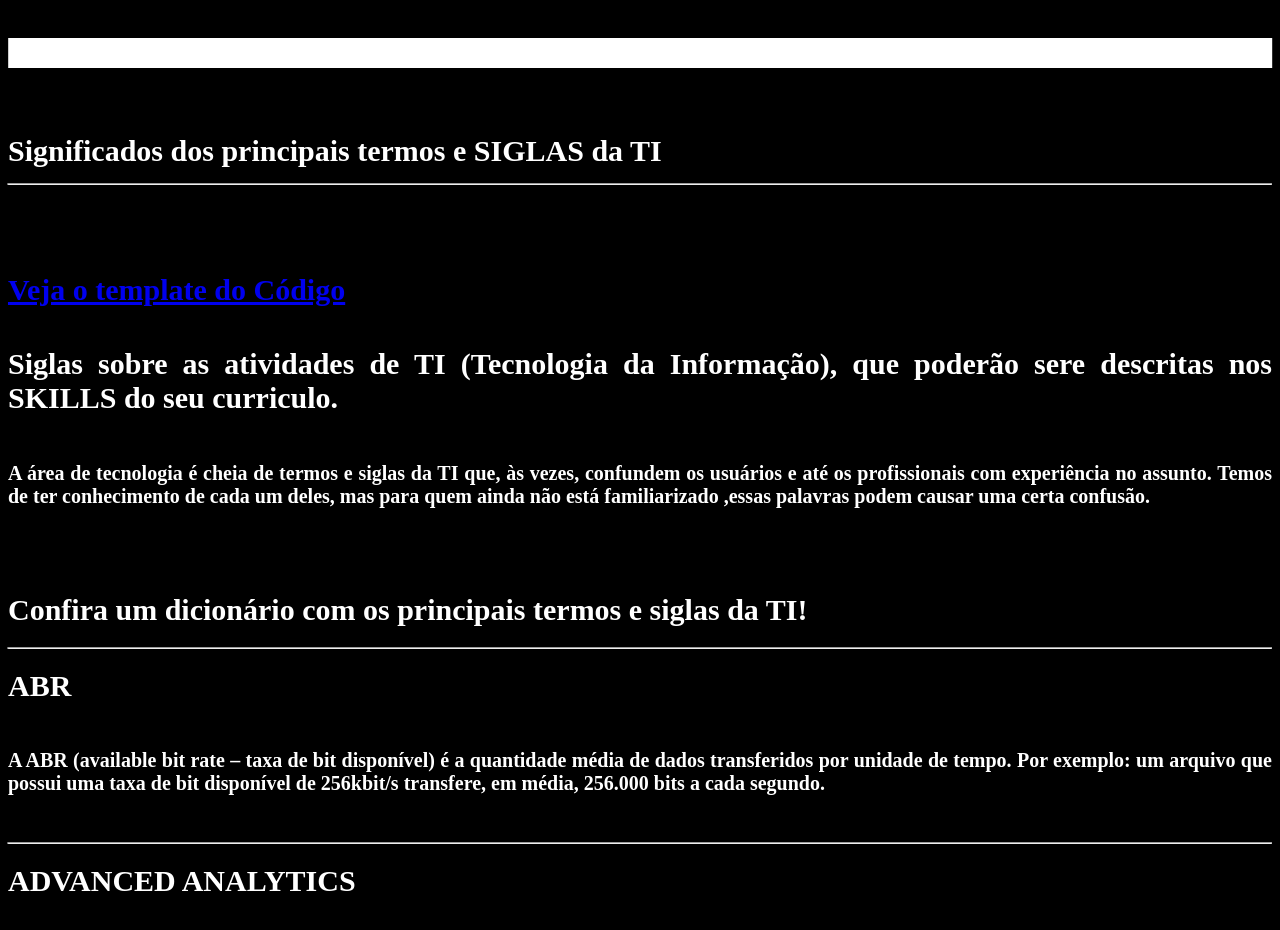
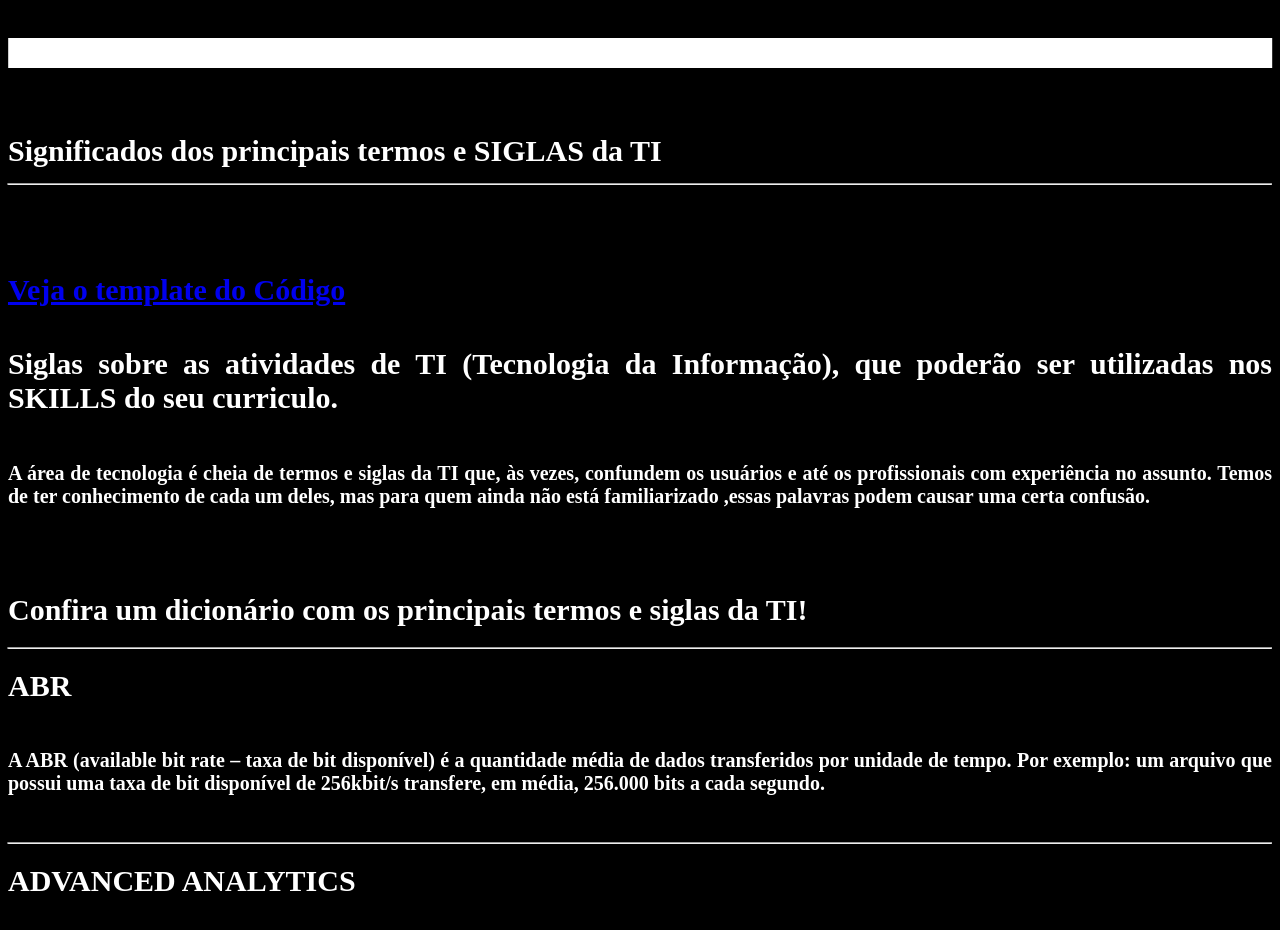
Before and after one commit to Irae-Cesar-Brandao/skills_progresso_circular, a plain HTML site: page index.html in a window 1280 px wide. Shown: the part 900-1830 px from the top of the page. Drawn offline with Linux system fonts and the light colour scheme.

Commit message:
Update index.html

```diff
--- a/index.html
+++ b/index.html
@@ -315,7 +315,7 @@
               <br>
   <a href="TEMPLATE_TXT.txt"   target="_blank"><h4>Veja o template do Código</h4></a>
             Siglas sobre as atividades de TI (Tecnologia da Informação), que
-            poderão sere descritas nos SKILLS do seu curriculo. </h1>
+            poderão ser utilizadas nos SKILLS do seu curriculo. </h1>
 
 <h6>
  A área de tecnologia é cheia de termos e siglas da TI que, às vezes, confundem os usuários e até os profissionais com experiência no assunto. Temos de ter conhecimento de cada um deles, mas para quem ainda não está familiarizado ,essas palavras podem causar uma certa confusão.
```
